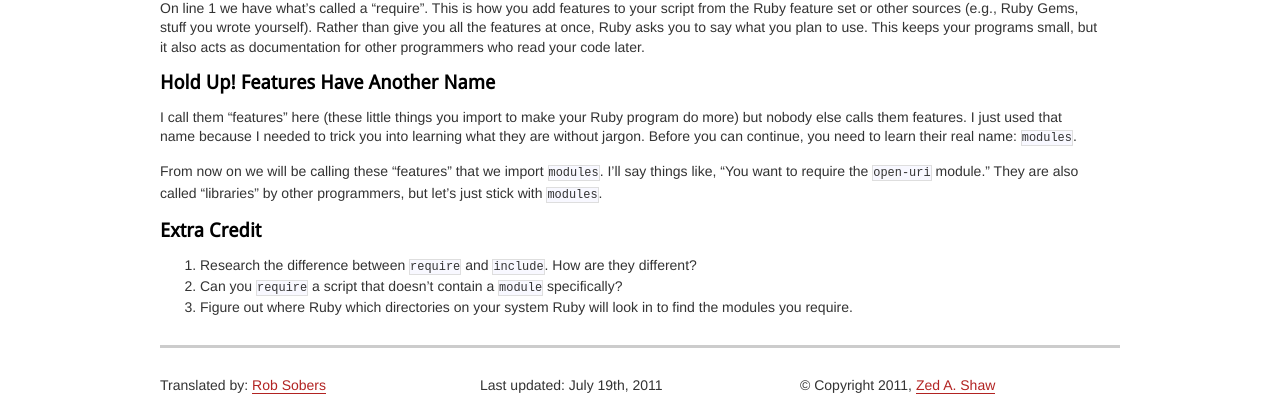
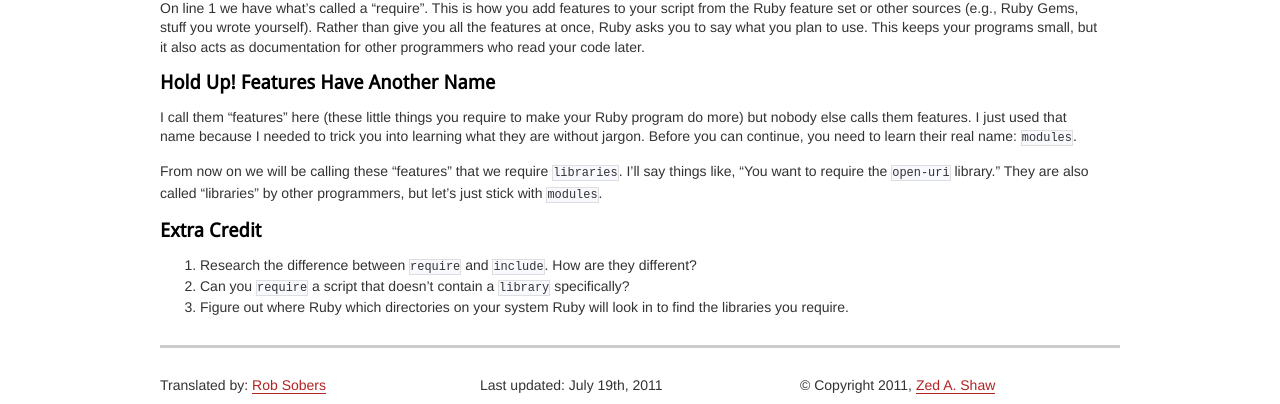
Before and after one commit to prusswan/learnrubythehardway, a Jekyll site: the page built from _posts/2011-07-19-ex12.markdown, in a window 1280 px wide. Shown: the part 480-884 px from the top of the page. Built offline with Jekyll 4.4.1, drawn with Linux system fonts in a browser that asks for light colours; Markdown is read by kramdown in place of the engine named in the settings.

Commit message:
Start using the term 'library' instead of module.

```diff
--- a/_posts/2011-07-19-ex12.markdown
+++ b/_posts/2011-07-19-ex12.markdown
@@ -22,11 +22,11 @@ end
 On line 1 we have what's called a "require". This is how you add features to your script from the Ruby feature set or other sources (e.g., Ruby Gems, stuff you wrote yourself). Rather than give you all the features at once, Ruby asks you to say what you plan to use. This keeps your programs small, but it also acts as documentation for other programmers who read your code later.
 
 ## Hold Up! Features Have Another Name
-I call them "features" here (these little things you import to make your Ruby program do more) but nobody else calls them features. I just used that name because I needed to trick you into learning what they are without jargon. Before you can continue, you need to learn their real name: `modules`.
+I call them "features" here (these little things you require to make your Ruby program do more) but nobody else calls them features. I just used that name because I needed to trick you into learning what they are without jargon. Before you can continue, you need to learn their real name: `modules`.
 
-From now on we will be calling these "features" that we import `modules`. I'll say things like, "You want to require the `open-uri` module." They are also called "libraries" by other programmers, but let's just stick with `modules`.
+From now on we will be calling these "features" that we require `libraries`. I'll say things like, "You want to require the `open-uri` library." They are also called "libraries" by other programmers, but let's just stick with `modules`.
 
 ## Extra Credit
 1. Research the difference between `require` and `include`. How are they different?
-2. Can you `require` a script that doesn't contain a `module` specifically?
-3. Figure out where Ruby which directories on your system Ruby will look in to find the modules you require.
+2. Can you `require` a script that doesn't contain a `library` specifically?
+3. Figure out where Ruby which directories on your system Ruby will look in to find the libraries you require.
--- a/_posts/2011-07-19-ex46.markdown
+++ b/_posts/2011-07-19-ex46.markdown
@@ -106,5 +106,5 @@ This exercise doesn't have extra credit but a quiz you should complete:
 3. Make a project and start writing some code in the `NAME.rb` script.
 4. Put a script in the `bin` directory that you can run. Read about how you can make a Ruby script that's runnable for your system.
 5. Make sure the `bin` script you created is referenced in your `NAME.gemspec` so that it gets installed.
-6. Use your `NAME.gemspec` and `gem build` `gem install` to install your own module and make sure it works, then use `gem uninstall` to uninstall it.
+6. Use your `NAME.gemspec` and `gem build` `gem install` to install your own library and make sure it works, then use `gem uninstall` to uninstall it.
 7. Figure out how you can use Bundler to generate a skeleton directory automatically.
--- a/_posts/2011-07-19-ex47.markdown
+++ b/_posts/2011-07-19-ex47.markdown
@@ -14,7 +14,7 @@ That should be all the explanation you need because your reason for writing unit
 ## Writing A Test Case
 We're going to take a very simple piece of code and write one simple test. We're going to base this little test on a new project from your project skeleton.
 
-First, make a `ex47` project from your project skeleton. Make sure you do it right and rename the module and get that first `test/test_ex47.rb` test file going right.
+First, make a `ex47` project from your project skeleton. Make sure you do it right and rename the library and get that first `test/test_ex47.rb` test file going right.
 
 Next, create a simple file `ex47/lib/game.rb` where you can put the code to test. This will be a very silly little class that we want to test with this code in it:
 
--- a/_posts/2011-07-19-ex48.markdown
+++ b/_posts/2011-07-19-ex48.markdown
@@ -11,7 +11,7 @@ Your game probably was coming along great, but I bet how you handled what the us
 * punch bear
 * Punch The Bear in the FACE
 
-It should be alright for a user to write something a lot like English for your game, and have your game figure out what it means. To do this, we're going to write a module that does just that. This module will have a few classes that work together to handle use input and convert it into something your game can work with reliably.
+It should be alright for a user to write something a lot like English for your game, and have your game figure out what it means. To do this, we're going to write a library that does just that. This module will have a few classes that work together to handle use input and convert it into something your game can work with reliably.
 
 In a simple version of English the following elements:
 
--- a/_posts/2011-07-19-ex51.markdown
+++ b/_posts/2011-07-19-ex51.markdown
@@ -240,9 +240,9 @@ Finally, run `test/test_gothonsweb.rb` to test your web application:
 
     Test run options: --seed 57414
 
-What I'm doing here is I'm actually importing the whole application from the `lib/gothonsweb.rb` module, then running it manually.
+What I'm doing here is I'm actually importing the whole application from the `lib/gothonsweb.rb` library, then running it manually.
 
-The `rack/test` module we have included has a very simple API for processing requests.  Its `get`, `put`, `post`, `delete`, and `head` methods simulate the respective type of request on the application.
+The `rack/test` library we have included has a very simple API for processing requests.  Its `get`, `put`, `post`, `delete`, and `head` methods simulate the respective type of request on the application.
 
 All mock request methods have the same argument signature:
 
```
